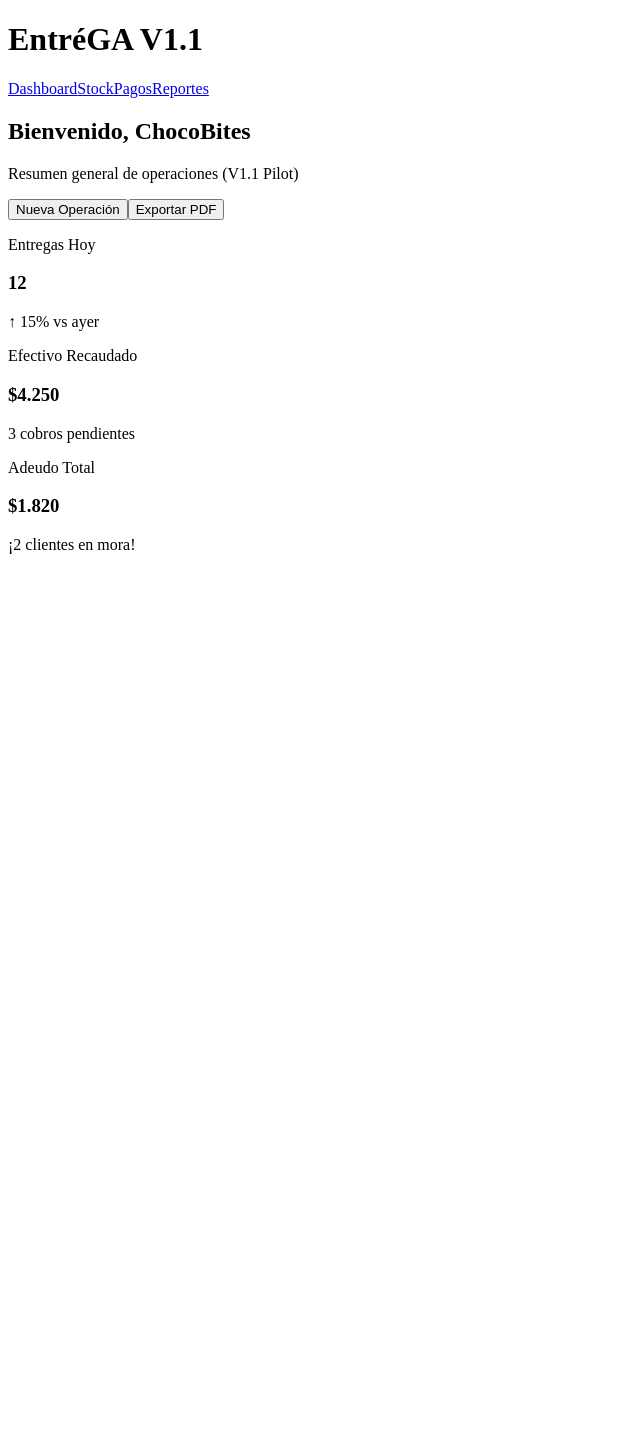
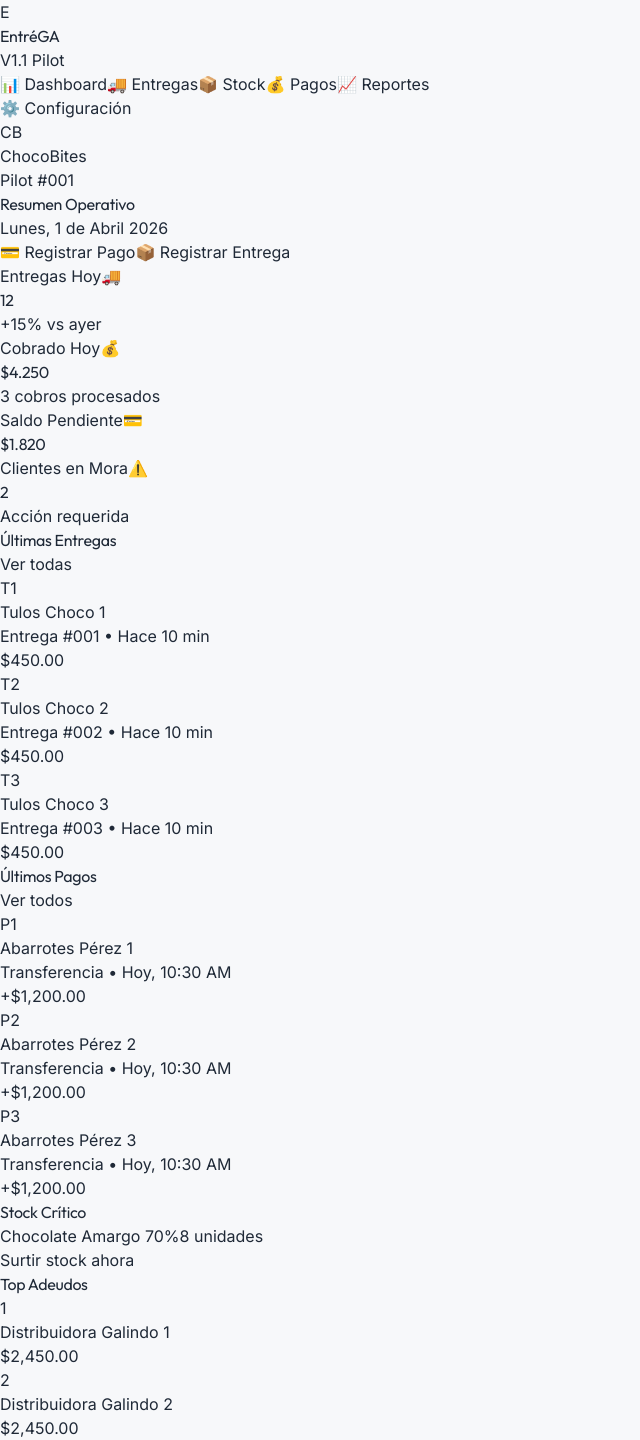
Before and after one commit to aacshar14/Entrega, a Next.js app in the folder apps/web/: page /dashboard in a window 1280 px wide. Shown: the whole page, without its empty margins (0-640 px from the left). Before the commit the page ends 800 px from the top, so only its background shows below. Built offline with nearby package versions, Linux system fonts and the light colour scheme.

Commit message:
🍱 UI Upgrade: Premium SaaS Dashboard Design V1.1

```diff
--- a/apps/web/app/dashboard/page.tsx
+++ b/apps/web/app/dashboard/page.tsx
@@ -2,35 +2,131 @@ import React from 'react';
 
 export default function DashboardPage() {
   return (
-    <div className="space-y-6">
-      <div className="flex justify-between items-center bg-white p-6 rounded-2xl shadow-sm border border-slate-100">
-        <div>
-          <h2 className="text-2xl font-bold text-slate-800 tracking-tight">Bienvenido, ChocoBites</h2>
-          <p className="text-slate-500 font-medium">Resumen general de operaciones (V1.1 Pilot)</p>
+    <div className="space-y-10">
+      {/* Fila 1 — KPIs (4 cards) */}
+      <section className="grid grid-cols-1 md:grid-cols-2 lg:grid-cols-4 gap-6">
+        <div className="glass-card p-6 border-l-4 border-indigo-500">
+           <div className="flex items-center justify-between text-slate-400">
+              <span className="text-xs font-black uppercase tracking-widest">Entregas Hoy</span>
+              <span className="text-xl">🚚</span>
+           </div>
+           <div className="mt-4 flex items-end gap-3 font-black text-slate-900 leading-none">
+              <h3 className="text-4xl tracking-tighter transition-all">12</h3>
+              <span className="text-green-500 text-xs font-bold bg-green-50 px-2 py-1 rounded-lg mb-1">+15% vs ayer</span>
+           </div>
         </div>
-        <div className="flex gap-4">
-           <button className="bg-blue-600 hover:bg-blue-700 text-white px-5 py-2.5 rounded-xl font-semibold shadow-md shadow-blue-200 active:transform active:scale-95 transition-all duration-200">Nueva Operación</button>
-           <button className="bg-slate-100 hover:bg-slate-200 text-slate-700 px-5 py-2.5 rounded-xl font-semibold transition-all">Exportar PDF</button>
+
+        <div className="glass-card p-6 border-l-4 border-green-500">
+           <div className="flex items-center justify-between text-slate-400">
+              <span className="text-xs font-black uppercase tracking-widest">Cobrado Hoy</span>
+              <span className="text-xl">💰</span>
+           </div>
+           <div className="mt-4 flex flex-col font-black text-slate-900 leading-none">
+              <h3 className="text-4xl tracking-tighter transition-all tracking-tight">$4.250</h3>
+              <p className="mt-4 text-xs font-bold text-slate-400">3 cobros procesados</p>
+           </div>
         </div>
-      </div>
 
-      <div className="grid grid-cols-1 md:grid-cols-3 gap-6">
-        <div className="bg-white p-6 rounded-2xl shadow-sm border border-slate-100 hover:shadow-md transition-shadow">
-          <p className="text-slate-500 font-bold uppercase text-xs tracking-wider">Entregas Hoy</p>
-          <h3 className="text-4xl font-extrabold text-blue-600 mt-2 tracking-tighter">12</h3>
-          <p className="text-green-600 text-sm font-semibold mt-2">↑ 15% vs ayer</p>
+        <div className="glass-card p-6 border-l-4 border-orange-400">
+           <div className="flex items-center justify-between text-slate-400">
+              <span className="text-xs font-black uppercase tracking-widest">Saldo Pendiente</span>
+              <span className="text-xl">💳</span>
+           </div>
+           <div className="mt-4 flex items-end justify-between font-black text-slate-900 leading-none">
+              <h3 className="text-4xl tracking-tighter transition-all">$1.820</h3>
+              <span className="w-2.5 h-2.5 bg-orange-400 rounded-full animate-pulse shadow-[0_0_10px_2px_rgba(251,146,60,0.5)]"></span>
+           </div>
         </div>
-        <div className="bg-white p-6 rounded-2xl shadow-sm border border-slate-100 hover:shadow-md transition-shadow">
-          <p className="text-slate-500 font-bold uppercase text-xs tracking-wider">Efectivo Recaudado</p>
-          <h3 className="text-4xl font-extrabold text-indigo-600 mt-2 tracking-tighter">$4.250</h3>
-          <p className="text-slate-400 text-sm font-medium mt-2">3 cobros pendientes</p>
+
+        <div className="glass-card p-6 border-l-4 border-red-500">
+           <div className="flex items-center justify-between text-slate-400">
+              <span className="text-xs font-black uppercase tracking-widest">Clientes en Mora</span>
+              <span className="text-xl">⚠️</span>
+           </div>
+           <div className="mt-4 flex flex-col font-black text-slate-900 leading-none">
+              <h3 className="text-4xl tracking-tighter transition-all text-red-600">2</h3>
+              <p className="mt-4 text-xs font-black uppercase tracking-widest text-red-500 bg-red-50 px-2 py-1 rounded-lg w-fit">Acción requerida</p>
+           </div>
         </div>
-        <div className="bg-white p-6 rounded-2xl shadow-sm border border-slate-100 hover:shadow-md transition-shadow">
-          <p className="text-slate-500 font-bold uppercase text-xs tracking-wider">Adeudo Total</p>
-          <h3 className="text-4xl font-extrabold text-rose-500 mt-2 tracking-tighter">$1.820</h3>
-          <p className="text-rose-400 text-sm font-semibold mt-2">¡2 clientes en mora!</p>
-        </div>
-      </div>
+      </section>
+
+      {/* Fila 2 — Actividad Reciente */}
+      <section className="grid grid-cols-1 lg:grid-cols-2 gap-8">
+         {/* Últimas Entregas */}
+         <div className="glass-card p-0 overflow-hidden flex flex-col bg-white">
+            <div className="p-6 border-b border-slate-50 flex items-center justify-between">
+               <h3 className="font-black text-slate-800 text-lg">Últimas Entregas</h3>
+               <button className="text-xs font-bold text-indigo-600 hover:underline">Ver todas</button>
+            </div>
+            <div className="divide-y divide-slate-50 p-2">
+               {[1, 2, 3].map((i) => (
+                  <div key={i} className="flex items-center justify-between p-4 hover:bg-slate-50 rounded-2xl transition-all group cursor-pointer">
+                     <div className="flex items-center gap-4">
+                        <div className="w-10 h-10 bg-indigo-50 rounded-xl flex items-center justify-center font-bold text-indigo-700">T{i}</div>
+                        <div>
+                           <p className="text-sm font-bold text-slate-900 group-hover:text-indigo-700">Tulos Choco {i}</p>
+                           <p className="text-xs text-slate-400 font-medium tracking-tighter">Entrega #00{i} • Hace 10 min</p>
+                        </div>
+                     </div>
+                     <span className="font-black text-slate-800">$450.00</span>
+                  </div>
+               ))}
+            </div>
+         </div>
+
+         {/* Últimos Pagos */}
+         <div className="glass-card p-0 overflow-hidden flex flex-col bg-white shadow-sm border border-slate-50">
+            <div className="p-6 border-b border-slate-50 flex items-center justify-between">
+               <h3 className="font-black text-slate-800 text-lg">Últimos Pagos</h3>
+               <button className="text-xs font-bold text-indigo-600 hover:underline">Ver todos</button>
+            </div>
+            <div className="divide-y divide-slate-50 p-2">
+               {[1, 2, 3].map((i) => (
+                  <div key={i} className="flex items-center justify-between p-4 hover:bg-slate-50 rounded-2xl transition-all group cursor-pointer">
+                     <div className="flex items-center gap-4">
+                        <div className="w-10 h-10 bg-green-50 rounded-xl flex items-center justify-center font-bold text-green-700">P{i}</div>
+                        <div>
+                           <p className="text-sm font-bold text-slate-900 group-hover:text-green-700">Abarrotes Pérez {i}</p>
+                           <p className="text-xs text-slate-400 font-medium tracking-tighter">Transferencia • Hoy, 10:30 AM</p>
+                        </div>
+                     </div>
+                     <span className="font-black text-green-600">+$1,200.00</span>
+                  </div>
+               ))}
+            </div>
+         </div>
+      </section>
+
+      {/* Fila 3 — Operación */}
+      <section className="grid grid-cols-1 lg:grid-cols-2 gap-8">
+         <div className="glass-card p-8 bg-slate-900 text-white relative overflow-hidden group">
+            <h4 className="text-slate-400 text-xs font-black uppercase tracking-[0.2em] mb-4">Stock Crítico</h4>
+            <div className="space-y-4 relative z-10">
+               <div className="flex items-center justify-between">
+                  <span className="font-bold text-sm">Chocolate Amargo 70%</span>
+                  <span className="text-red-400 font-black text-xs uppercase px-2 py-0.5 bg-red-400/10 rounded-md">8 unidades</span>
+               </div>
+               <div className="w-full h-1 bg-slate-800 rounded-full mt-2 overflow-hidden">
+                  <div className="bg-red-400 h-full w-[15%]" />
+               </div>
+            </div>
+            <p className="mt-8 text-xs text-slate-500 font-medium relative z-10 underline cursor-pointer hover:text-white transition-all">Surtir stock ahora</p>
+            <div className="absolute top-0 right-0 w-32 h-32 bg-indigo-500/10 rounded-full blur-[60px] translate-x-1/2 -translate-y-1/2 group-hover:bg-indigo-500/20 transition-all duration-700"></div>
+         </div>
+
+         <div className="glass-card p-8 bg-white flex flex-col gap-6">
+            <h4 className="text-slate-400 text-xs font-black uppercase tracking-[0.2em]">Top Adeudos</h4>
+            <div className="space-y-3">
+               {[1, 2].map(i => (
+                  <div key={i} className="flex items-center gap-4 p-4 border border-slate-100 rounded-2xl hover:border-indigo-100 transition-all cursor-pointer">
+                     <span className="w-8 h-8 bg-slate-50 rounded-full flex items-center justify-center text-xs font-bold">{i}</span>
+                     <p className="flex-grow text-sm font-bold text-slate-800">Distribuidora Galindo {i}</p>
+                     <p className="font-black text-red-500 text-sm">$2,450.00</p>
+                  </div>
+               ))}
+            </div>
+         </div>
+      </section>
     </div>
   )
 }
--- /dev/null
+++ b/apps/web/app/globals.css
@@ -0,0 +1,50 @@
+@import url('https://fonts.googleapis.com/css2?family=Inter:wght@400;500;600;700;800&family=Outfit:wght@400;500;600;700;800;900&display=swap');
+
+@tailwind base;
+@tailwind components;
+@tailwind utilities;
+
+:root {
+  --background: #F7F8FA;
+  --foreground: #1F2937;
+  --card: #FFFFFF;
+  --primary: #1F2937;
+  --accent: #6366F1;
+  --success: #16A34A;
+  --danger: #DC2626;
+  --warning: #F59E0B;
+}
+
+body {
+  background-color: var(--background);
+  color: var(--foreground);
+  font-family: 'Inter', sans-serif;
+  -webkit-font-smoothing: antialiased;
+}
+
+h1, h2, h3, h4, .brand-font {
+  font-family: 'Outfit', sans-serif;
+  letter-spacing: -0.02em;
+}
+
+@layer components {
+  .glass-card {
+    @apply bg-white border border-slate-100 shadow-[0_2px_15px_-3px_rgba(0,0,0,0.07),0_10px_20px_-2px_rgba(0,0,0,0.04)] rounded-[1.25rem] transition-all duration-300;
+  }
+
+  .sidebar-item {
+    @apply flex items-center gap-3 px-4 py-3 rounded-xl text-slate-500 font-medium transition-all duration-200 hover:bg-white hover:text-slate-900;
+  }
+
+  .sidebar-item-active {
+    @apply bg-white text-slate-900 shadow-sm border border-slate-100;
+  }
+
+  .btn-primary {
+    @apply bg-slate-900 text-white px-5 py-2.5 rounded-xl font-semibold shadow-sm hover:bg-black transition-all active:scale-95;
+  }
+
+  .btn-secondary {
+    @apply bg-white text-slate-700 border border-slate-200 px-5 py-2.5 rounded-xl font-semibold hover:bg-slate-50 transition-all;
+  }
+}
--- a/apps/web/app/layout.tsx
+++ b/apps/web/app/layout.tsx
@@ -1,28 +1,86 @@
 import React from 'react';
+import './globals.css';
+
+export const metadata = {
+  title: 'EntréGA V1.1 | SaaS Logística Inteligente',
+  description: 'Sistema de gestión de entregas y finanzas para pilotos comerciales.',
+};
 
 export default function RootLayout({
   children,
 }: {
-  children: React.ReactNode
+  children: React.ReactNode;
 }) {
   return (
-    <html lang="es">
-      <body className="bg-slate-50 min-h-screen">
-        <header className="bg-gradient-to-r from-blue-600 to-indigo-700 text-white p-4 shadow-lg sticky top-0 z-50">
-          <div className="max-w-7xl mx-auto flex justify-between items-center px-4">
-            <h1 className="text-xl font-bold tracking-tight">EntréGA <span className="font-light opacity-80">V1.1</span></h1>
-            <nav className="space-x-6 text-sm font-medium">
-              <a href="/dashboard" className="hover:text-blue-200 transition-colors">Dashboard</a>
-              <a href="/stock" className="hover:text-blue-200 transition-colors">Stock</a>
-              <a href="/payments" className="hover:text-blue-200 transition-colors">Pagos</a>
-              <a href="/reports/weekly" className="hover:text-blue-200 transition-colors">Reportes</a>
-            </nav>
+    <html lang="es" className="antialiased">
+      <body className="flex min-h-screen">
+        {/* Sidebar */}
+        <aside className="w-72 bg-[#F8F9FB] border-r border-slate-200 p-8 flex flex-col gap-10 sticky top-0 h-screen">
+          <div className="flex items-center gap-3">
+             <div className="w-10 h-10 bg-indigo-600 rounded-xl flex items-center justify-center text-white font-black text-xl shadow-lg shadow-indigo-100">E</div>
+             <div>
+                <h1 className="text-xl font-black tracking-tighter text-slate-900 leading-none">EntréGA</h1>
+                <span className="text-[10px] font-black text-indigo-600 uppercase tracking-widest bg-indigo-50 px-2 py-0.5 rounded-full">V1.1 Pilot</span>
+             </div>
           </div>
-        </header>
-        <main className="max-w-7xl mx-auto p-6 md:p-8">
-          {children}
+
+          <nav className="flex flex-col gap-2 flex-grow">
+             <a href="/dashboard" className="sidebar-item sidebar-item-active">
+                <span className="text-lg">📊</span> Dashboard
+             </a>
+             <a href="/deliveries" className="sidebar-item">
+                <span className="text-lg">🚚</span> Entregas
+             </a>
+             <a href="/stock" className="sidebar-item">
+                <span className="text-lg">📦</span> Stock
+             </a>
+             <a href="/payments" className="sidebar-item">
+                <span className="text-lg">💰</span> Pagos
+             </a>
+             <a href="/reports" className="sidebar-item">
+                <span className="text-lg">📈</span> Reportes
+             </a>
+          </nav>
+
+          <div className="mt-auto border-t border-slate-200 pt-8 flex flex-col gap-2">
+             <a href="/settings" className="sidebar-item">
+                <span className="text-lg">⚙️</span> Configuración
+             </a>
+             <div className="p-4 bg-slate-100 rounded-2xl flex items-center gap-3">
+                <div className="w-10 h-10 bg-white rounded-full flex items-center justify-center font-bold text-slate-800 shadow-sm">CB</div>
+                <div>
+                   <p className="text-sm font-bold text-slate-900 leading-none">ChocoBites</p>
+                   <p className="text-xs text-slate-400 font-medium mt-1 uppercase tracking-tighter">Pilot #001</p>
+                </div>
+             </div>
+          </div>
+        </aside>
+
+        {/* Main Content Area */}
+        <main className="flex-grow flex flex-col overflow-x-hidden">
+           {/* Header */}
+           <header className="h-20 bg-white border-b border-slate-200 px-10 flex items-center justify-between sticky top-0 z-50">
+              <div className="flex flex-col">
+                 <h2 className="text-sm font-black text-slate-400 uppercase tracking-widest leading-none">Resumen Operativo</h2>
+                 <p className="text-slate-900 font-bold mt-1">Lunes, 1 de Abril 2026</p>
+              </div>
+
+              <div className="flex items-center gap-4">
+                 <button className="btn-secondary flex items-center gap-2">
+                    <span>💳</span> Registrar Pago
+                 </button>
+                 <button className="btn-primary flex items-center gap-2">
+                    <span>📦</span> Registrar Entrega
+                 </button>
+              </div>
+           </header>
+
+           {/* Viewport */}
+           <div className="p-10 scroll-smooth">
+              {children}
+           </div>
         </main>
       </body>
     </html>
-  )
+  );
 }
```
